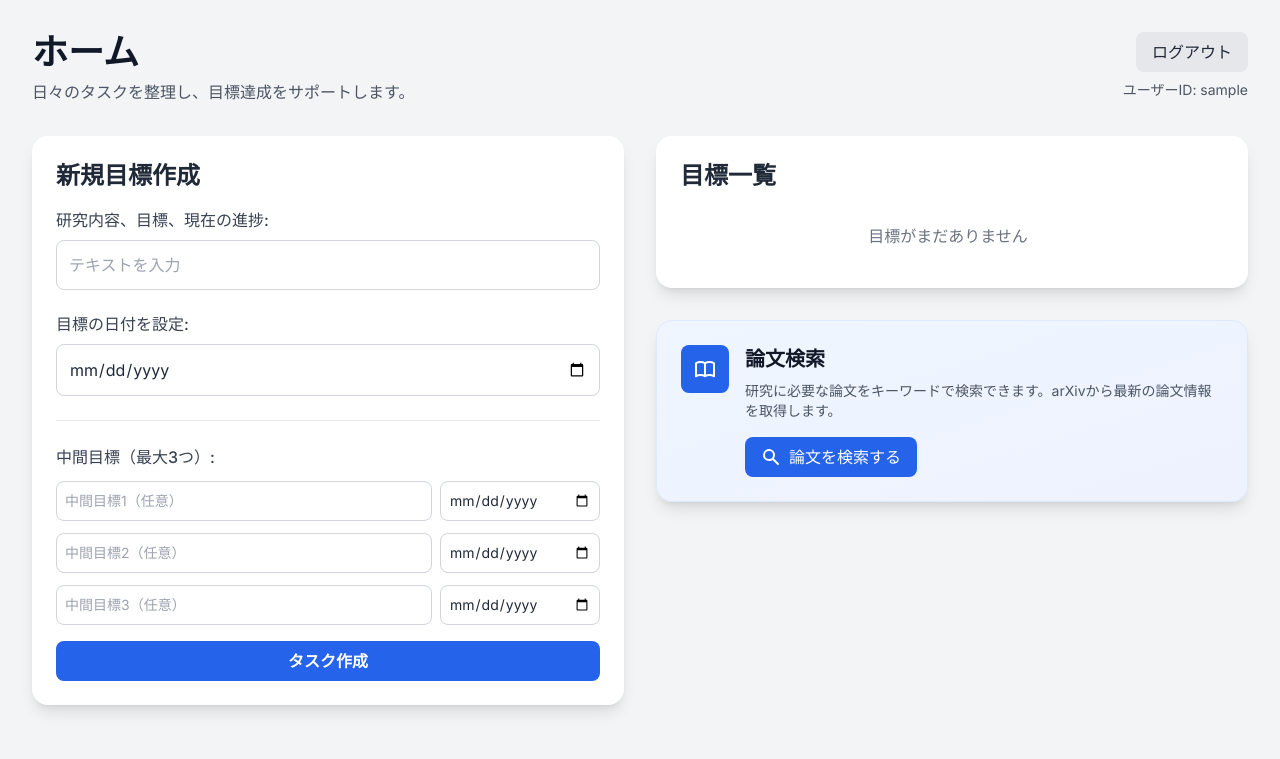
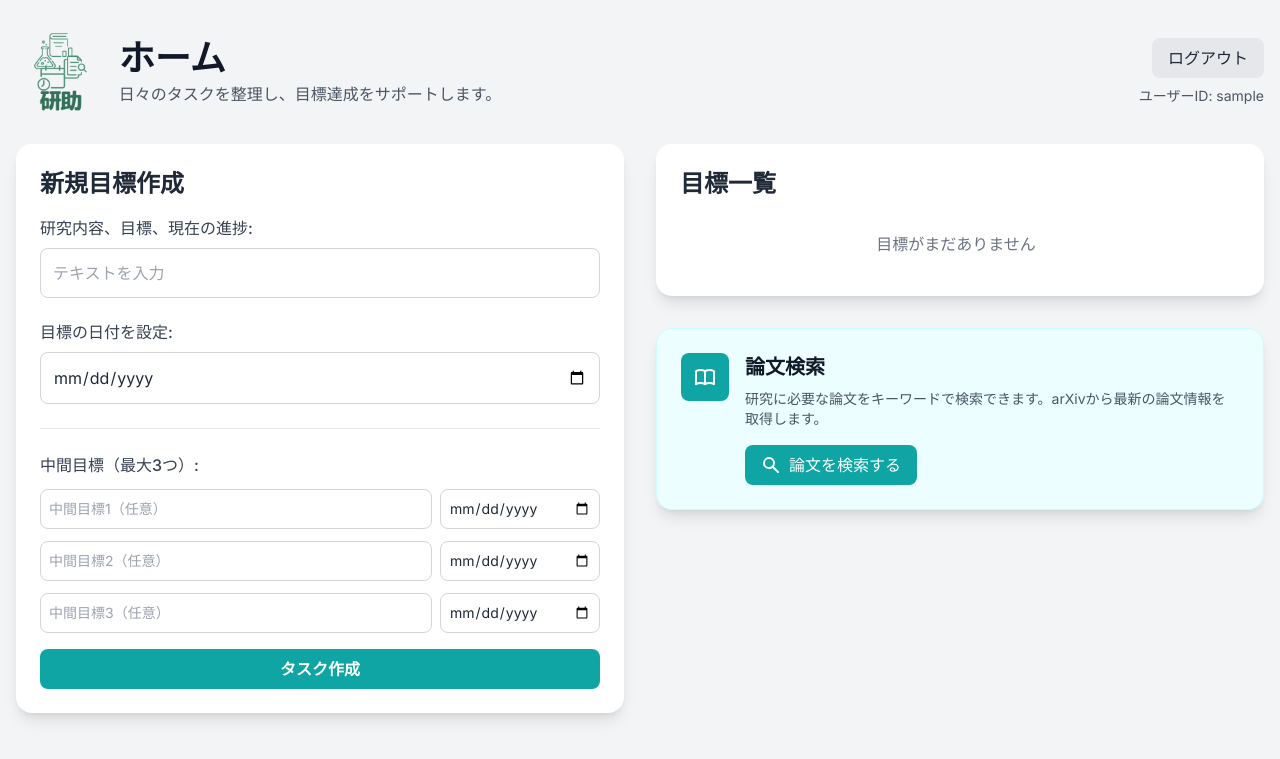
Before and after one commit to jphacks/sd_2510, a Flask app: page / in a window 1280 px wide. Shown: the top 759 px of the page. Run offline with Flask 3, Linux system fonts and the light colour scheme; the visitor is signed in with stand-in values (Sample User, id 1); data that the repository does not hold is empty; some libraries are stand-ins or nearby versions.

Commit message:
chenge UI and add logo

```diff
--- a/static/css/style.css
+++ b/static/css/style.css
@@ -19,3 +19,51 @@ body {
     text-decoration: line-through;
     color: #9ca3af;
 }
+
+/* ------------------------------------------------------------------
+   カラーテーマ: 研助ロゴに合わせたカスタムカラー変数
+   ここで指定した色は blue 系 Tailwind ユーティリティを上書きします。
+   変更したい場合は下の --primary 等の値を編集してください。
+------------------------------------------------------------------- */
+:root {
+    /* 仮のパレット（必要なら hex を指定してください） */
+    --primary: #0ea5a4;       /* メインカラー（例: teal-500 相当） */
+    --primary-600: #0b8380;   /* ホバー・濃色 */
+    --primary-700: #095f5d;   /* さらに濃い色 */
+    --primary-50: #ecfeff;    /* 背景の薄色 */
+    --primary-100: #cffafe;   /* 薄いボーダー色 */
+    --primary-ring: rgba(14,165,164,0.25);
+}
+
+/* Tailwind の blue 系ユーティリティの上書き（重要度を高めて確実に反映） */
+.bg-blue-600 { background-color: var(--primary) !important; }
+.hover\:bg-blue-700:hover { background-color: var(--primary-700) !important; }
+.hover\:bg-blue-700 { transition: background-color .15s ease; }
+.text-blue-600 { color: var(--primary) !important; }
+.text-blue-700 { color: var(--primary-700) !important; }
+.hover\:text-blue-800:hover { color: var(--primary-700) !important; }
+.border-blue-100 { border-color: var(--primary-100) !important; }
+.bg-blue-50 { background-color: var(--primary-50) !important; }
+.focus\:ring-blue-500:focus, .focus\:ring-blue-500:focus-visible {
+    box-shadow: 0 0 0 4px var(--primary-ring) !important;
+}
+.focus\:border-blue-500:focus, .focus\:border-blue-500:focus-visible {
+    border-color: var(--primary) !important;
+}
+
+/* グラデーションユーティリティの調整（必要に応じて編集） */
+.from-blue-50 { --tw-gradient-from: var(--primary-50) !important; }
+.to-indigo-50 { --tw-gradient-to: var(--primary-50) !important; }
+
+/* ボタンの hover 用の別名クラス（Tailwind の hover:bg-blue-700 を上書きしきれない場合をカバー） */
+.btn-primary { background-color: var(--primary); color: white; }
+.btn-primary:hover { background-color: var(--primary-600); }
+
+/* 調整メモ：
+ - ロゴの正確な色（HEX）が分かれば、--primary / --primary-600 / --primary-700 をその値に置き換えてください。
+ - Tailwind のユーティリティを大量に上書きしているため、将来的には Tailwind の設定（tailwind.config.js）でカスタムカラーを定義する方法がよりクリーンです。
+*/
+
+/* リンク用のプライマリ色ユーティリティ */
+.link-primary { color: var(--primary) !important; }
+.link-primary:hover { color: var(--primary-700) !important; }
--- a/templates/home.html
+++ b/templates/home.html
@@ -7,15 +7,28 @@
     <script src="https://cdn.tailwindcss.com"></script>
     <link href="https://fonts.googleapis.com/css2?family=Inter:wght@400;500;600;700&display=swap" rel="stylesheet">
     <link rel="stylesheet" href="{{ url_for('static', filename='css/style.css') }}">
+    <style>
+        /* ロゴの余白だけを制御し、Tailwind の h-* クラスで高さを調整できるようにする */
+        .flex.items-center img {
+            max-width: 100%;
+            padding-left: 20px;
+            display: inline-block;
+        }
+    </style>
 </head>
 <body class="bg-gray-100 text-gray-800">
 
-<div class="container mx-auto p-4 md:p-8">
+<div class="container mx-auto px-2 md:px-4 py-4 md:py-8">
     <header class="mb-8">
-        <div class="flex justify-between items-start">
-            <div>
-                <h1 class="text-3xl md:text-4xl font-bold text-gray-900">ホーム</h1>
-                <p class="text-gray-600 mt-2">日々のタスクを整理し、目標達成をサポートします。</p>
+        <div class="flex justify-between items-center">
+            <div class="flex items-center gap-4 -ml-5">
+                <a href="{{ url_for('home') }}" title="ホーム">
+                    <img src="{{ url_for('static', filename='images/kensuke_logo_2.png') }}" alt="ロゴ" class="h-20 w-auto">
+                </a>
+                <div>
+                    <h1 class="text-3xl md:text-4xl font-bold text-gray-900 mb-0">ホーム</h1>
+                    <p class="text-gray-600 mt-1">日々のタスクを整理し、目標達成をサポートします。</p>
+                </div>
             </div>
             <div class="text-right">
                 <a href="{{ url_for('logout') }}" class="inline-block bg-gray-200 hover:bg-gray-300 text-gray-800 px-4 py-2 rounded-lg transition font-medium">
@@ -65,7 +78,7 @@
                     </div>
                 </div>
                 <div id="validation-alert" class="mt-4 text-center p-4 bg-blue-50 rounded-lg hidden"></div>
-                <button id="submit-button" type="button" class="mt-4 w-full bg-blue-600 text-white px-4 py-2 rounded-lg font-semibold hover:bg-blue-700 transition-colors focus:outline-none focus:ring-2 focus:ring-offset-2 focus:ring-blue-500">
+                    <button id="submit-button" type="button" class="mt-4 w-full btn-primary text-white px-4 py-2 rounded-lg font-semibold hover:bg-blue-700 transition-colors focus:outline-none focus:ring-2 focus:ring-offset-2 focus:ring-blue-500">
                     タスク作成
                 </button>
             </div>
@@ -83,7 +96,7 @@
             <!-- 論文検索へのリンク -->
             <div class="bg-gradient-to-br from-blue-50 to-indigo-50 p-6 rounded-2xl shadow-lg border border-blue-100">
                 <div class="flex items-start gap-4">
-                    <div class="flex-shrink-0 w-12 h-12 bg-blue-600 rounded-lg flex items-center justify-center">
+                        <div class="flex-shrink-0 w-12 h-12 btn-primary rounded-lg flex items-center justify-center">
                         <svg xmlns="http://www.w3.org/2000/svg" class="h-6 w-6 text-white" fill="none" viewBox="0 0 24 24" stroke="currentColor">
                             <path stroke-linecap="round" stroke-linejoin="round" stroke-width="2" d="M12 6.253v13m0-13C10.832 5.477 9.246 5 7.5 5S4.168 5.477 3 6.253v13C4.168 18.477 5.754 18 7.5 18s3.332.477 4.5 1.253m0-13C13.168 5.477 14.754 5 16.5 5c1.747 0 3.332.477 4.5 1.253v13C19.832 18.477 18.247 18 16.5 18c-1.746 0-3.332.477-4.5 1.253" />
                         </svg>
@@ -91,7 +104,7 @@
                     <div class="flex-grow">
                         <h3 class="text-xl font-semibold text-gray-900 mb-2">論文検索</h3>
                         <p class="text-gray-600 text-sm mb-4">研究に必要な論文をキーワードで検索できます。arXivから最新の論文情報を取得します。</p>
-                        <a href="{{ url_for('paper') }}" class="inline-flex items-center gap-2 bg-blue-600 hover:bg-blue-700 text-white px-4 py-2 rounded-lg font-medium transition-colors focus:outline-none focus:ring-2 focus:ring-offset-2 focus:ring-blue-500">
+                        <a href="{{ url_for('paper') }}" class="inline-flex items-center gap-2 btn-primary text-white px-4 py-2 rounded-lg font-medium transition-colors focus:outline-none focus:ring-2 focus:ring-offset-2 focus:ring-blue-500">
                             <svg xmlns="http://www.w3.org/2000/svg" class="h-5 w-5" viewBox="0 0 20 20" fill="currentColor">
                                 <path fill-rule="evenodd" d="M8 4a4 4 0 100 8 4 4 0 000-8zM2 8a6 6 0 1110.89 3.476l4.817 4.817a1 1 0 01-1.414 1.414l-4.816-4.816A6 6 0 012 8z" clip-rule="evenodd" />
                             </svg>
--- a/templates/register.html
+++ b/templates/register.html
@@ -88,14 +88,14 @@
                     </select>
                 </div>
 
-                <button type="submit" class="w-full bg-blue-600 text-white py-3 rounded-xl hover:bg-blue-700 transition font-medium">
+                <button type="submit" class="w-full btn-primary text-white py-3 rounded-xl hover:bg-blue-700 transition font-medium">
                     Create Account
                 </button>
             </form>
 
             <div class="mt-6 text-center">
                 <p class="text-gray-600">既にアカウントをお持ちの方は</p>
-                <a href="{{ url_for('login') }}" class="text-blue-600 hover:text-blue-800 font-medium">
+                <a href="{{ url_for('login') }}" class="link-primary font-medium">
                     ログイン
                 </a>
             </div>
--- a/templates/tasks.html
+++ b/templates/tasks.html
@@ -17,7 +17,7 @@
                 <h1 class="text-3xl md:text-4xl font-bold text-gray-900">ToDoリスト</h1>
                 <p class="text-gray-600 mt-2">作成されたタスクを管理します。</p>
                 <div class="mt-4">
-                    <a href="/" class="text-blue-600 hover:text-blue-800 font-medium">
+                    <a href="/" class="link-primary font-medium">
                         ← ホームに戻る
                     </a>
                 </div>
@@ -84,7 +84,7 @@
         </div>
         <div class="flex gap-3 mt-6">
             <button id="task-cancel-btn" class="flex-1 bg-gray-200 hover:bg-gray-300 text-gray-800 px-4 py-2 rounded-lg font-medium transition">キャンセル</button>
-            <button id="task-save-btn" class="flex-1 bg-blue-600 hover:bg-blue-700 text-white px-4 py-2 rounded-lg font-medium transition">保存</button>
+            <button id="task-save-btn" class="flex-1 btn-primary hover:bg-blue-700 text-white px-4 py-2 rounded-lg font-medium transition">保存</button>
         </div>
     </div>
 </div>
```
Also changed, not shown: templates/login.html (+17 -3 lines), static/images/kensuke_logo_2.png (added).
